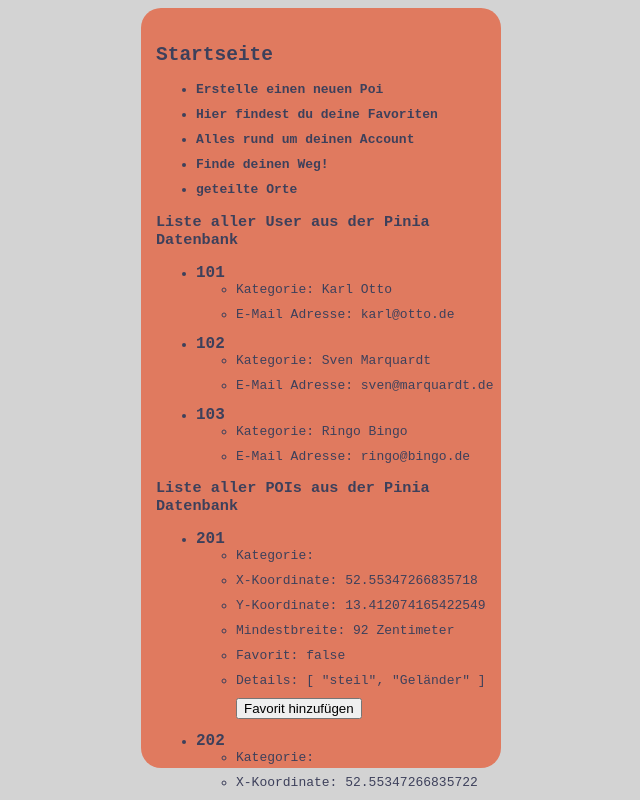
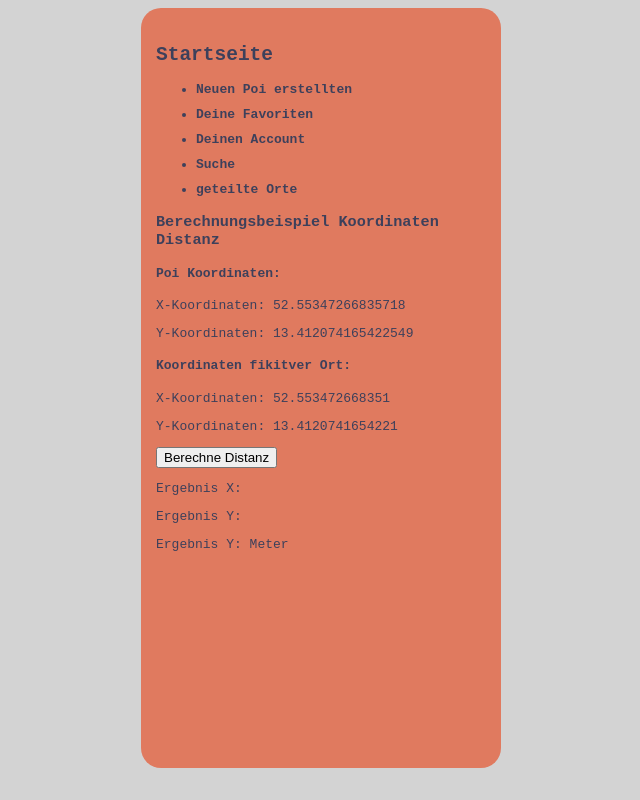
Before and after one commit to mullerow/Abled-App, a Vue app: page / in a window 1280 px wide. Shown: the top 800 px of the page, without its empty margins (319-959 px from the left). Built offline with nearby package versions, Linux system fonts and the light colour scheme.

Commit message:
chore: method added for the calculation of thedistance

```diff
--- a/src/stores/store.js
+++ b/src/stores/store.js
@@ -2,6 +2,19 @@ import { defineStore } from 'pinia'
 
 export const storeData = defineStore('poiStore', {
   state: () => ({
+    /////////////////////////////////////////////////////////////////////////////////////////////////////////////////////////////
+    /////////////////////// TEMPORÄRE DATEN //////////////////////////////////////////////////////////////////////////////////
+    /////////////////////////////////////////////////////////////////////////////////////////////////////////////////////////////
+    temporaryData: {
+      xCoordinateDifference: 0,
+      yCoordinateDifference: 0,
+      xlengthDifference: 0,
+      ylengthDifference: 0,
+
+      lengthLatitude51: 111000, // 111 km lang
+      lengthlongitude10: 7500000 // 7500 km lang
+    },
+
     /////////////////////////////////////////////////////////////////////////////////////////////////////////////////////////////
     /////////////////////// DATEN VON DEN USERN //////////////////////////////////////////////////////////////////////////////////
     /////////////////////////////////////////////////////////////////////////////////////////////////////////////////////////////
@@ -143,11 +156,21 @@ export const storeData = defineStore('poiStore', {
     }
   }),
   /////////////////////////////////////////////////////////////////////////////////////////////////////////////////////////////
-  /////////////////////// GLOBALE FUNKTIONEN //////////////////////////////////////////////////////////////////////////////////
+  //\/\/\/\/\/\/\/\/\/ GLOBALE FUNKTIONEN //\/\/\/\/\/\/\/\/\/\/\/\/\/\/\/\/\/\/\/\/\/\/\/\/\/\/\//////////////////////////////
   /////////////////////////////////////////////////////////////////////////////////////////////////////////////////////////////
   actions: {
     changeFavorite(poi) {
       poi.isFavorite = !poi.isFavorite
+    },
+    calcDistance({ state }, poi, testX, testY) {
+      state.xCoordinateDifference = Math.abs(testX - poi.xCoordinates)
+      state.yCoordinateDifference = Math.abs(poi.yCoordinates - testY)
+      console.log('xCoordinateDifference', state.xCoordinateDifference)
+      console.log('yCoordinateDifference', state.yCoordinateDifference)
+
+      state.xlengthDifference = state.xCoordinateDifference * state.lengthLatitude51
+
+      // Pythagoras
     }
   }
 })
--- a/src/views/HomeView.vue
+++ b/src/views/HomeView.vue
@@ -3,7 +3,11 @@ import { storeData } from '@/stores/store.js'
 
 export default {
   data() {
-    return { store: storeData() }
+    return {
+      store: storeData(),
+      testX: 52.553472668351,
+      testY: 13.4120741654221
+    }
   }
 }
 </script>
@@ -11,14 +15,28 @@ export default {
 <template>
   <h2>Startseite</h2>
   <ul>
-    <li><RouterLink :to="{ name: 'newpoicategorie' }">Erstelle einen neuen Poi</RouterLink></li>
+    <li><RouterLink :to="{ name: 'newpoicategorie' }">Neuen Poi erstellten</RouterLink></li>
     <li>
-      <RouterLink :to="{ name: 'favoritepoi' }">Hier findest du deine Favoriten</RouterLink>
+      <RouterLink :to="{ name: 'favoritepoi' }">Deine Favoriten</RouterLink>
     </li>
-    <li><RouterLink :to="{ name: 'account' }">Alles rund um deinen Account</RouterLink></li>
-    <li><RouterLink :to="{ name: 'searchpoi' }">Finde deinen Weg!</RouterLink></li>
+    <li><RouterLink :to="{ name: 'account' }">Deinen Account</RouterLink></li>
+    <li><RouterLink :to="{ name: 'searchpoi' }">Suche</RouterLink></li>
     <li><RouterLink :to="{ name: 'ownpoi' }">geteilte Orte</RouterLink></li>
   </ul>
+  <h3>Berechnungsbeispiel Koordinaten Distanz</h3>
+  <h4>Poi Koordinaten:</h4>
+  <p>X-Koordinaten: {{ store.poiData[0].xCoordinates }}</p>
+  <p>Y-Koordinaten: {{ store.poiData[0].yCoordinates }}</p>
+
+  <h4>Koordinaten fikitver Ort:</h4>
+  <p>X-Koordinaten: {{ testX }}</p>
+  <p>Y-Koordinaten: {{ testY }}</p>
+  <button @click="store.calcDistance(store.poiData[0], testX, testY)">Berechne Distanz</button>
+  <p>Ergebnis X: {{ store.xCoordinateDifference }}</p>
+  <p>Ergebnis Y: {{ store.yCoordinateDifference }}</p>
+  <p>Ergebnis Y: {{ store.xlengthDifference }} Meter</p>
+
+  <!--
   <h3>Liste aller User aus der Pinia Datenbank</h3>
   <ul v-for="user of store.userData" :key="user.id">
     <li>
@@ -38,11 +56,10 @@ export default {
         <li>Kategorie: {{ poi.category }}</li>
         <li>X-Koordinate: {{ poi.xCoordinates }}</li>
         <li>Y-Koordinate: {{ poi.yCoordinates }}</li>
-        <li>Mindestbreite: {{ poi.minWidth }} Zentimeter</li>
         <li>Favorit: {{ poi.isFavorite }}</li>
-        <li>Details: {{ poi.detailCategories }}</li>
         <button @click="store.changeFavorite(poi)">Favorit hinzufügen</button>
       </ul>
     </li>
   </ul>
+  -->
 </template>
```
